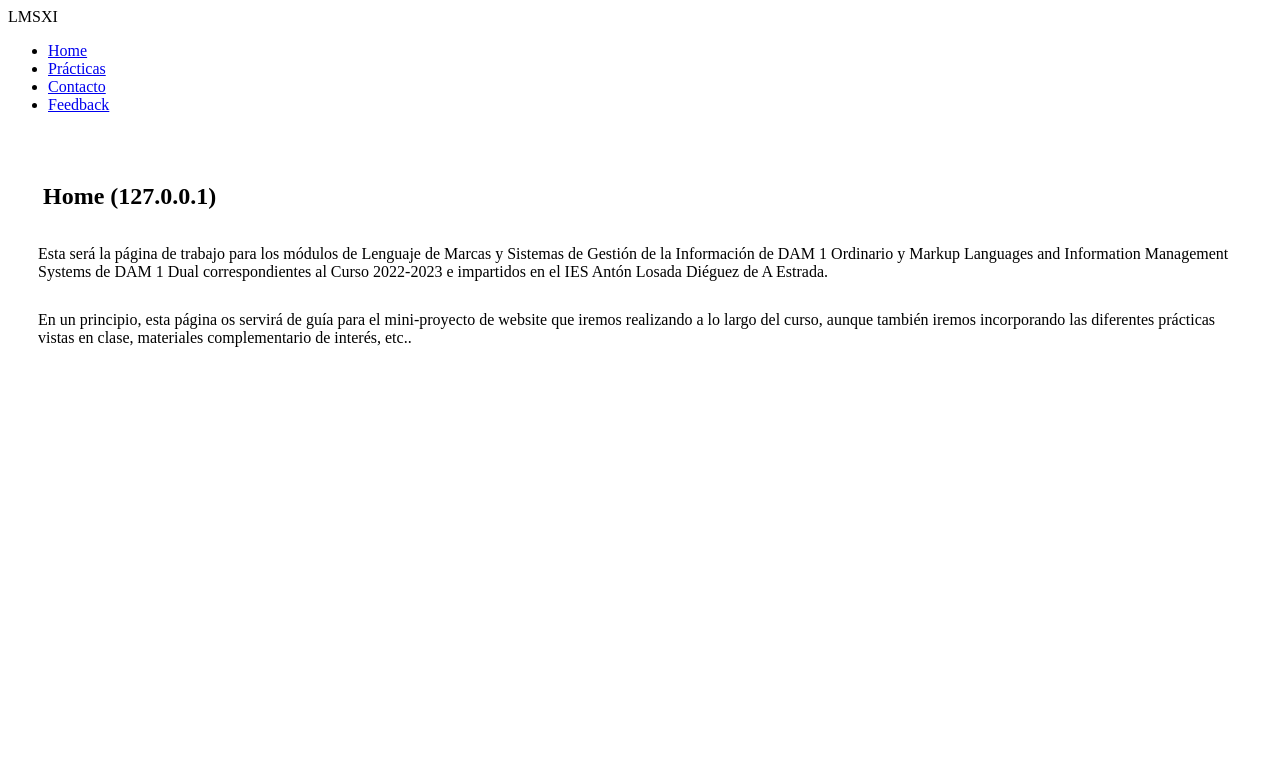
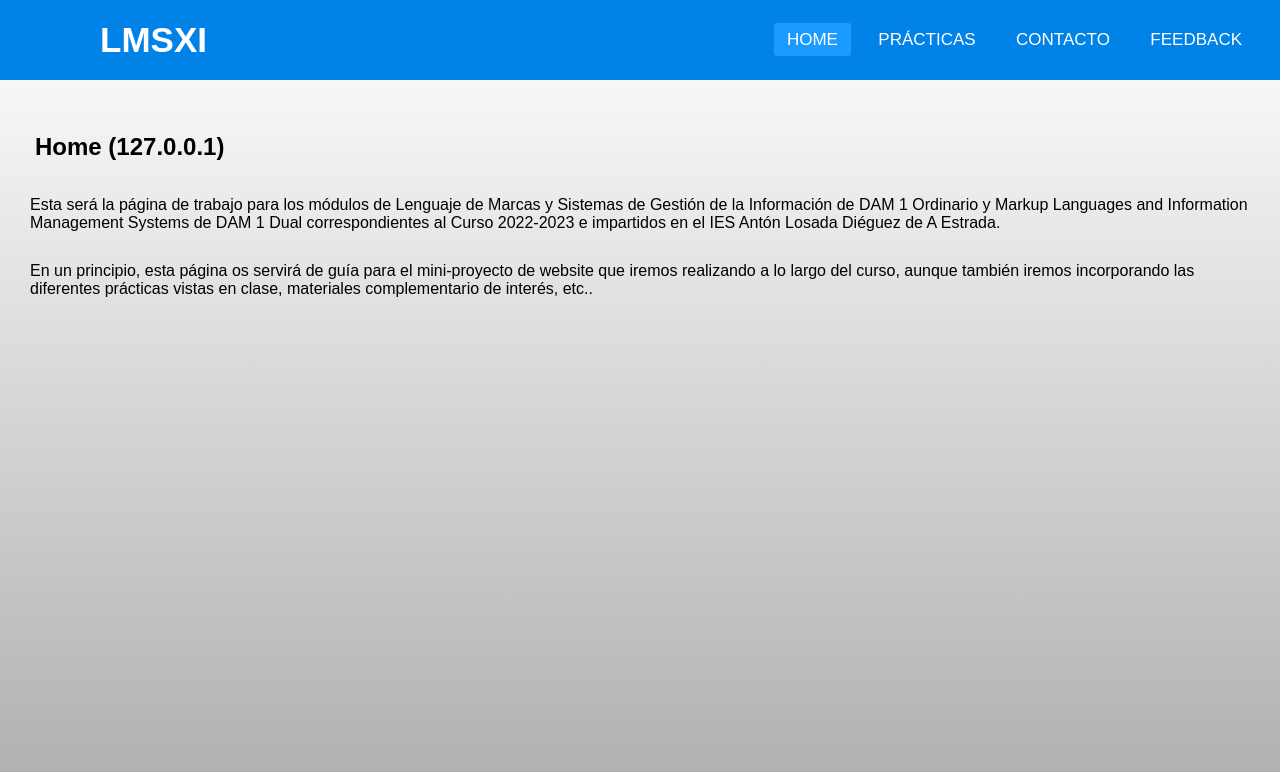
Before and after one commit to antonio-otero/antonio-otero.github.io, a plain HTML site: page index.html in a window 1280 px wide. Drawn offline with Linux system fonts and the light colour scheme.

Commit message:
Update index.html

```diff
--- a/index.html
+++ b/index.html
@@ -3,7 +3,7 @@
 <head>
 	<meta charset="UTF-8">
 	<title>LMSXI 22-23</title>
-	<link rel="sylesheet" href="estilo.css">
+	<link rel="stylesheet" href="estilo.css">
 
 
 </head>
```
